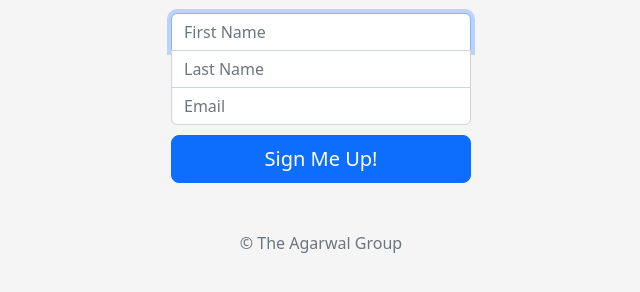
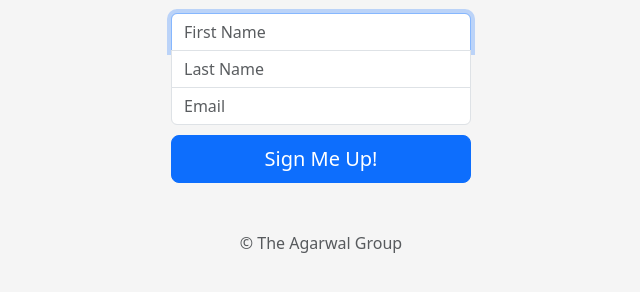
Before and after one commit to theCodingShark/Newsletter, a website: page signup.html in a window 1280 px wide. Shown: the part 362-654 px from the top of the page, 319-959 px from the left. Drawn offline with nearby package versions, Linux system fonts and the light colour scheme.

Commit message:
Update signup.html

```diff
--- a/signup.html
+++ b/signup.html
@@ -14,8 +14,8 @@
 
 
 
-    <link href="https://cdn.jsdelivr.net/npm/bootstrap@5.2.0/dist/css/bootstrap.min.css" rel="stylesheet" integrity="sha384-gH2yIJqKdNHPEq0n4Mqa/HGKIhSkIHeL5AyhkYV8i59U5AR6csBvApHHNl/vI1Bx" crossorigin="anonymous">
-
+<!--     <link href="https://cdn.jsdelivr.net/npm/bootstrap@5.2.0/dist/css/bootstrap.min.css" rel="stylesheet" integrity="sha384-gH2yIJqKdNHPEq0n4Mqa/HGKIhSkIHeL5AyhkYV8i59U5AR6csBvApHHNl/vI1Bx" crossorigin="anonymous"> -->
+<link href="https://cdn.jsdelivr.net/npm/bootstrap@5.3.0-alpha3/dist/css/bootstrap.min.css" rel="stylesheet" integrity="sha384-KK94CHFLLe+nY2dmCWGMq91rCGa5gtU4mk92HdvYe+M/SXH301p5ILy+dN9+nJOZ" crossorigin="anonymous">
     <!-- Favicons -->
 <link rel="apple-touch-icon" href="/docs/5.2/assets/img/favicons/apple-touch-icon.png" sizes="180x180">
 <link rel="icon" href="/docs/5.2/assets/img/favicons/favicon-32x32.png" sizes="32x32" type="image/png">
```
